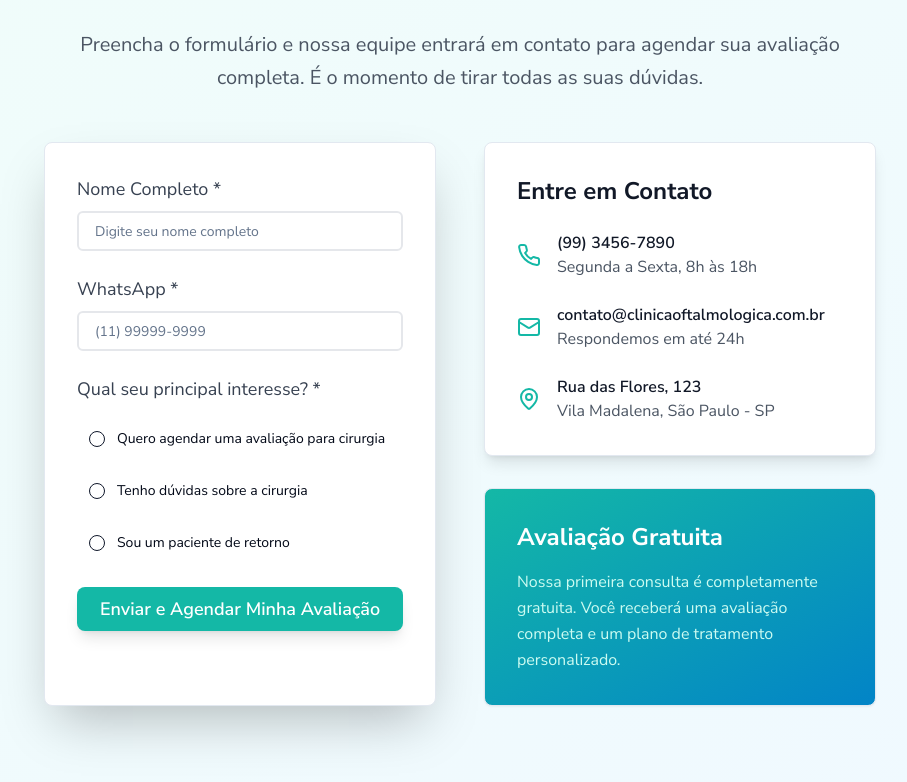
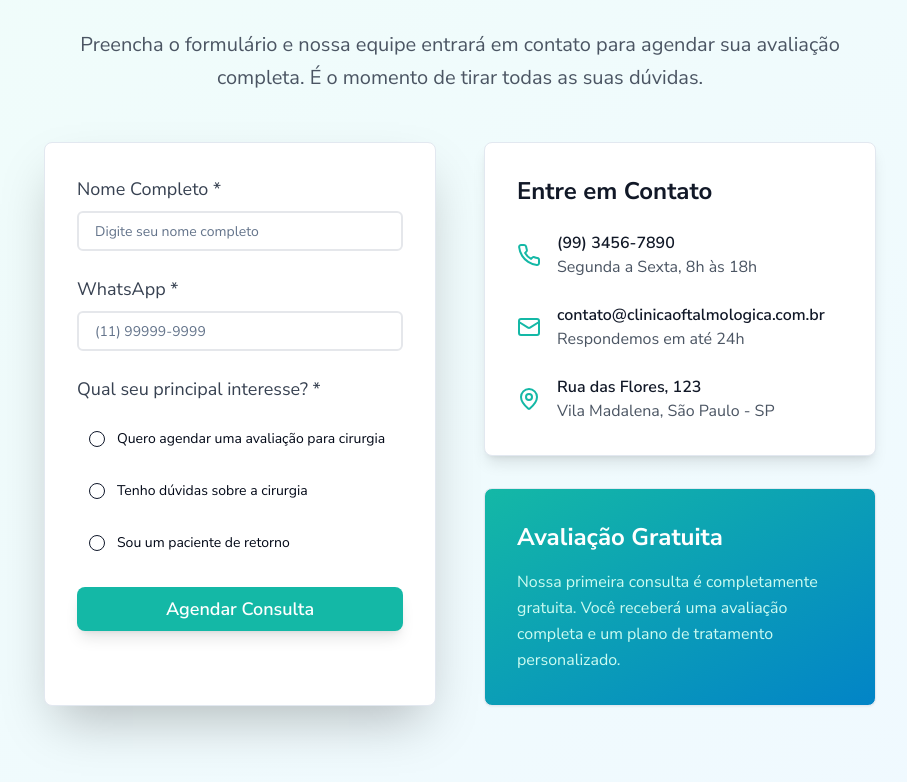
Before and after one commit to sandroinforsist/cataract-clarity-page, a React (Vite) app: page / in a window 1280 px wide. Shown: the part 4027-4809 px from the top of the page, without its empty margins (180-1087 px from the left). Built offline with nearby package versions, Linux system fonts and the light colour scheme.

Commit message:
Visual edit in Lovable
Edited UI in Lovable

```diff
--- a/src/components/ContactSection.tsx
+++ b/src/components/ContactSection.tsx
@@ -143,9 +143,7 @@ const ContactSection = () => {
                 </RadioGroup>
               </div>
 
-              <Button type="submit" size="lg" className="w-full bg-teal-500 hover:bg-teal-600 text-white py-4 text-lg font-semibold rounded-lg shadow-lg hover:shadow-xl transition-all duration-300">
-                Enviar e Agendar Minha Avaliação
-              </Button>
+              <Button type="submit" size="lg" className="w-full bg-teal-500 hover:bg-teal-600 text-white py-4 text-lg font-semibold rounded-lg shadow-lg hover:shadow-xl transition-all duration-300">Agendar Consulta</Button>
             </form>
           </Card>
 
```
